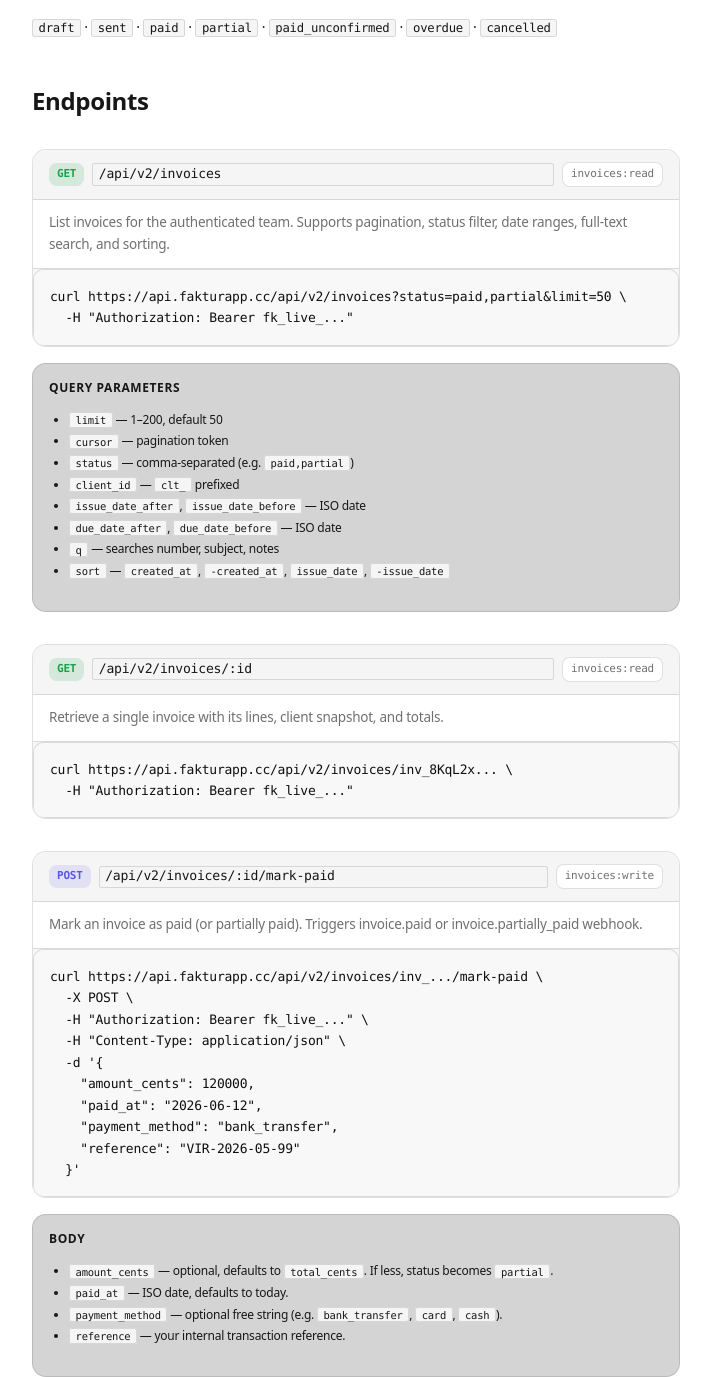
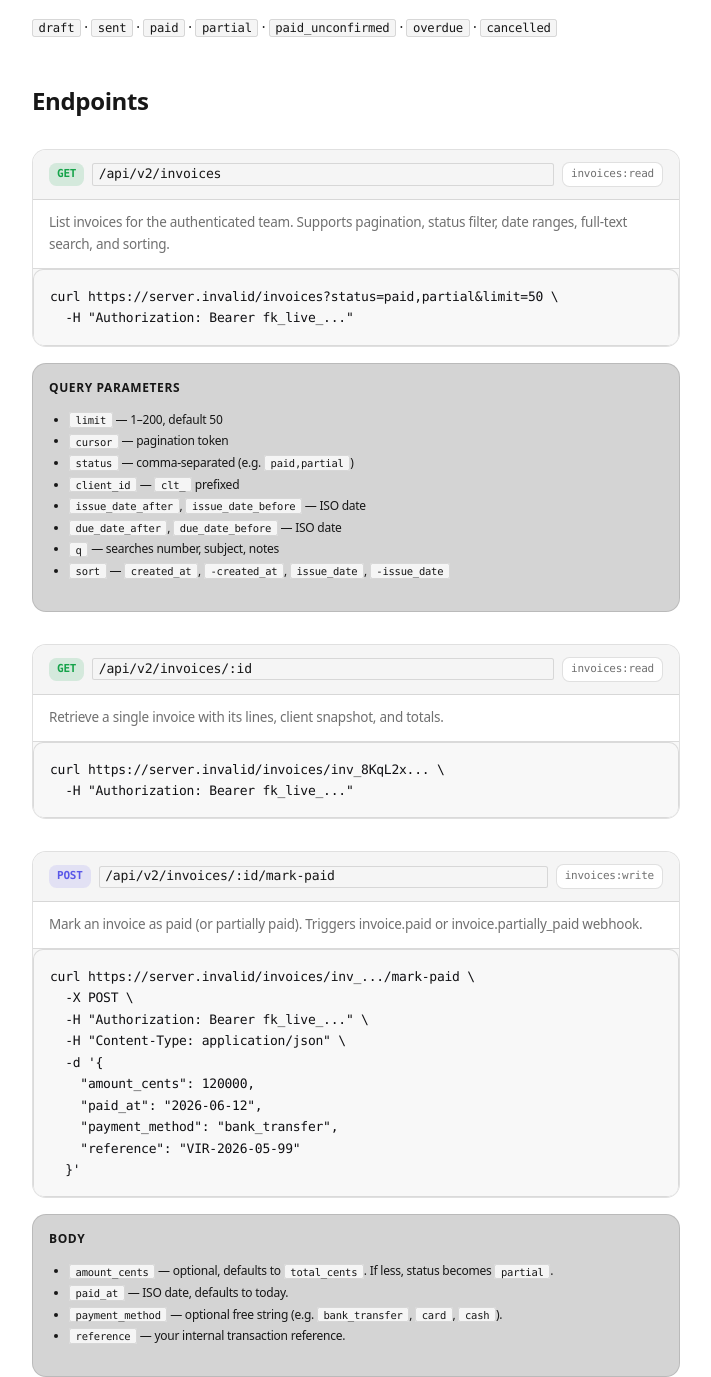
Before and after one commit to fakturapp/docs, a Next.js app: page /resources/invoices in a window 1280 px wide. Shown: the part 1374-2751 px from the top of the page, without its empty margins (272-983 px from the left). Built offline with nearby package versions, Linux system fonts and the light colour scheme; no server answers.

Commit message:
refactor(docs): interpolate API_V2_BASE_URL in all 5 resource reference pages (invoices, clients, products, quotes, expenses)

```diff
--- a/src/app/resources/clients/page.tsx
+++ b/src/app/resources/clients/page.tsx
@@ -1,4 +1,5 @@
 import { EndpointBlock } from '@/components/endpoint-block'
+import { API_V2_BASE_URL } from '@/lib/config'
 
 export const metadata = { title: 'Clients — Faktur API V2' }
 
@@ -51,7 +52,7 @@ export default function ClientsReference() {
           path="/api/v2/clients"
           scope="clients:read"
           description="List clients for the authenticated team."
-          example={`curl https://api.fakturapp.cc/api/v2/clients?limit=50 \\
+          example={`curl ${API_V2_BASE_URL}/clients?limit=50 \\
   -H "Authorization: Bearer fk_live_..."`}
         />
 
@@ -67,7 +68,7 @@ export default function ClientsReference() {
           path="/api/v2/clients"
           scope="clients:write"
           description="Create a new client. Triggers client.created webhook."
-          example={`curl https://api.fakturapp.cc/api/v2/clients \\
+          example={`curl ${API_V2_BASE_URL}/clients \\
   -X POST \\
   -H "Authorization: Bearer fk_live_..." \\
   -H "Content-Type: application/json" \\
--- a/src/app/resources/expenses/page.tsx
+++ b/src/app/resources/expenses/page.tsx
@@ -1,4 +1,5 @@
 import { EndpointBlock } from '@/components/endpoint-block'
+import { API_V2_BASE_URL } from '@/lib/config'
 
 export const metadata = { title: 'Expenses — Faktur API V2' }
 
@@ -45,7 +46,7 @@ export default function ExpensesReference() {
           path="/api/v2/expenses"
           scope="expenses:read"
           description="List expenses. Supports date ranges, deductible-only filter, and sorting by created_at or expense_date."
-          example={`curl 'https://api.fakturapp.cc/api/v2/expenses?date_after=2026-01-01&deductible_only=true' \\
+          example={`curl '${API_V2_BASE_URL}/expenses?date_after=2026-01-01&deductible_only=true' \\
   -H "Authorization: Bearer fk_live_..."`}
         />
 
@@ -61,7 +62,7 @@ export default function ExpensesReference() {
           path="/api/v2/expenses"
           scope="expenses:write"
           description="Record a new expense. vat_amount_cents is auto-computed from amount_cents and vat_rate if omitted."
-          example={`curl https://api.fakturapp.cc/api/v2/expenses \\
+          example={`curl ${API_V2_BASE_URL}/expenses \\
   -X POST \\
   -H "Authorization: Bearer fk_live_..." \\
   -H "Content-Type: application/json" \\
--- a/src/app/resources/invoices/page.tsx
+++ b/src/app/resources/invoices/page.tsx
@@ -1,4 +1,5 @@
 import { EndpointBlock } from '@/components/endpoint-block'
+import { API_V2_BASE_URL } from '@/lib/config'
 
 export const metadata = { title: 'Invoices — Faktur API V2' }
 
@@ -79,7 +80,7 @@ export default function InvoicesReference() {
           path="/api/v2/invoices"
           scope="invoices:read"
           description="List invoices for the authenticated team. Supports pagination, status filter, date ranges, full-text search, and sorting."
-          example={`curl https://api.fakturapp.cc/api/v2/invoices?status=paid,partial&limit=50 \\
+          example={`curl ${API_V2_BASE_URL}/invoices?status=paid,partial&limit=50 \\
   -H "Authorization: Bearer fk_live_..."`}
         />
 
@@ -121,7 +122,7 @@ export default function InvoicesReference() {
           path="/api/v2/invoices/:id"
           scope="invoices:read"
           description="Retrieve a single invoice with its lines, client snapshot, and totals."
-          example={`curl https://api.fakturapp.cc/api/v2/invoices/inv_8KqL2x... \\
+          example={`curl ${API_V2_BASE_URL}/invoices/inv_8KqL2x... \\
   -H "Authorization: Bearer fk_live_..."`}
         />
 
@@ -130,7 +131,7 @@ export default function InvoicesReference() {
           path="/api/v2/invoices/:id/mark-paid"
           scope="invoices:write"
           description="Mark an invoice as paid (or partially paid). Triggers invoice.paid or invoice.partially_paid webhook."
-          example={`curl https://api.fakturapp.cc/api/v2/invoices/inv_.../mark-paid \\
+          example={`curl ${API_V2_BASE_URL}/invoices/inv_.../mark-paid \\
   -X POST \\
   -H "Authorization: Bearer fk_live_..." \\
   -H "Content-Type: application/json" \\
--- a/src/app/resources/products/page.tsx
+++ b/src/app/resources/products/page.tsx
@@ -1,4 +1,5 @@
 import { EndpointBlock } from '@/components/endpoint-block'
+import { API_V2_BASE_URL } from '@/lib/config'
 
 export const metadata = { title: 'Products — Faktur API V2' }
 
@@ -41,7 +42,7 @@ export default function ProductsReference() {
           path="/api/v2/products"
           scope="products:read"
           description="List products. Supports archived filter and full-text search on name/description/reference."
-          example={`curl https://api.fakturapp.cc/api/v2/products?archived=false \\
+          example={`curl ${API_V2_BASE_URL}/products?archived=false \\
   -H "Authorization: Bearer fk_live_..."`}
         />
 
@@ -57,7 +58,7 @@ export default function ProductsReference() {
           path="/api/v2/products"
           scope="products:write"
           description="Create a new product."
-          example={`curl https://api.fakturapp.cc/api/v2/products \\
+          example={`curl ${API_V2_BASE_URL}/products \\
   -X POST \\
   -H "Authorization: Bearer fk_live_..." \\
   -H "Content-Type: application/json" \\
--- a/src/app/resources/quotes/page.tsx
+++ b/src/app/resources/quotes/page.tsx
@@ -1,4 +1,5 @@
 import { EndpointBlock } from '@/components/endpoint-block'
+import { API_V2_BASE_URL } from '@/lib/config'
 
 export const metadata = { title: 'Quotes — Faktur API V2' }
 
@@ -67,7 +68,7 @@ export default function QuotesReference() {
           path="/api/v2/quotes"
           scope="quotes:read"
           description="List quotes. Supports status filter, client filter, date ranges, and sorting."
-          example={`curl 'https://api.fakturapp.cc/api/v2/quotes?status=accepted&limit=50' \\
+          example={`curl '${API_V2_BASE_URL}/quotes?status=accepted&limit=50' \\
   -H "Authorization: Bearer fk_live_..."`}
         />
 
```
